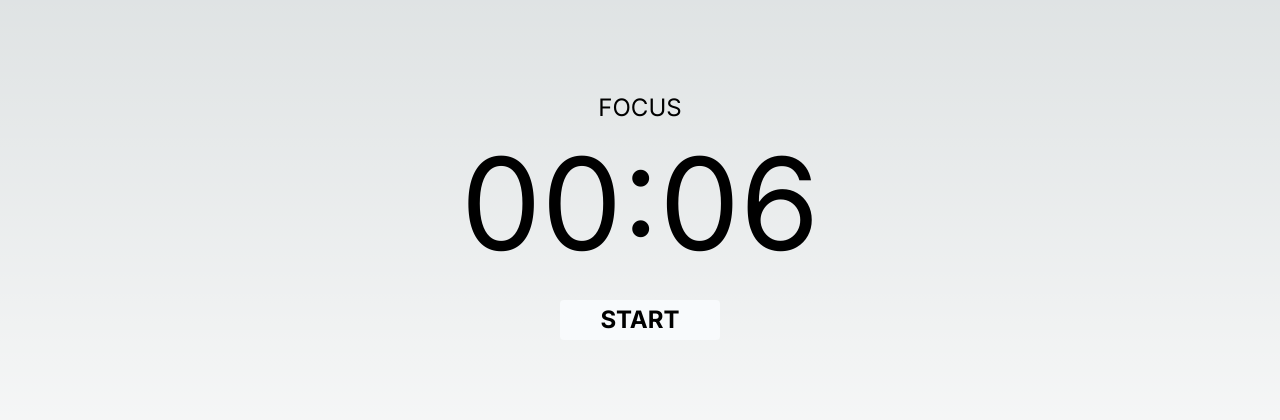
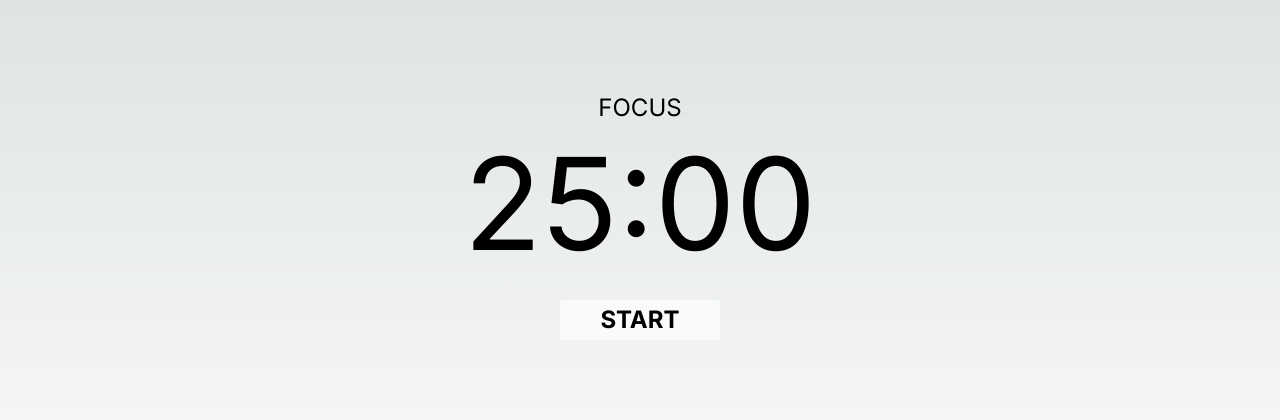
Before and after one commit to m0r1m0/pomorimo, a Next.js app: page / in a window 1280 px wide. Shown: the part 184-604 px from the top of the page. Built offline with nearby package versions, Linux system fonts and the light colour scheme.

Commit message:
fix: change timer duration

```diff
--- a/app/page.tsx
+++ b/app/page.tsx
@@ -3,8 +3,8 @@
 import { useRef, useState } from "react";
 import { useInterval } from "./hooks/useInterval";
 
-const FOCUS_DURATION = 0.1 * 60
-const BREAK_DURATION = 0.05 * 60
+const FOCUS_DURATION = 25 * 60
+const BREAK_DURATION = 5 * 60
 
 export default function Index() {
   const [count, setCount] = useState(FOCUS_DURATION);
```
